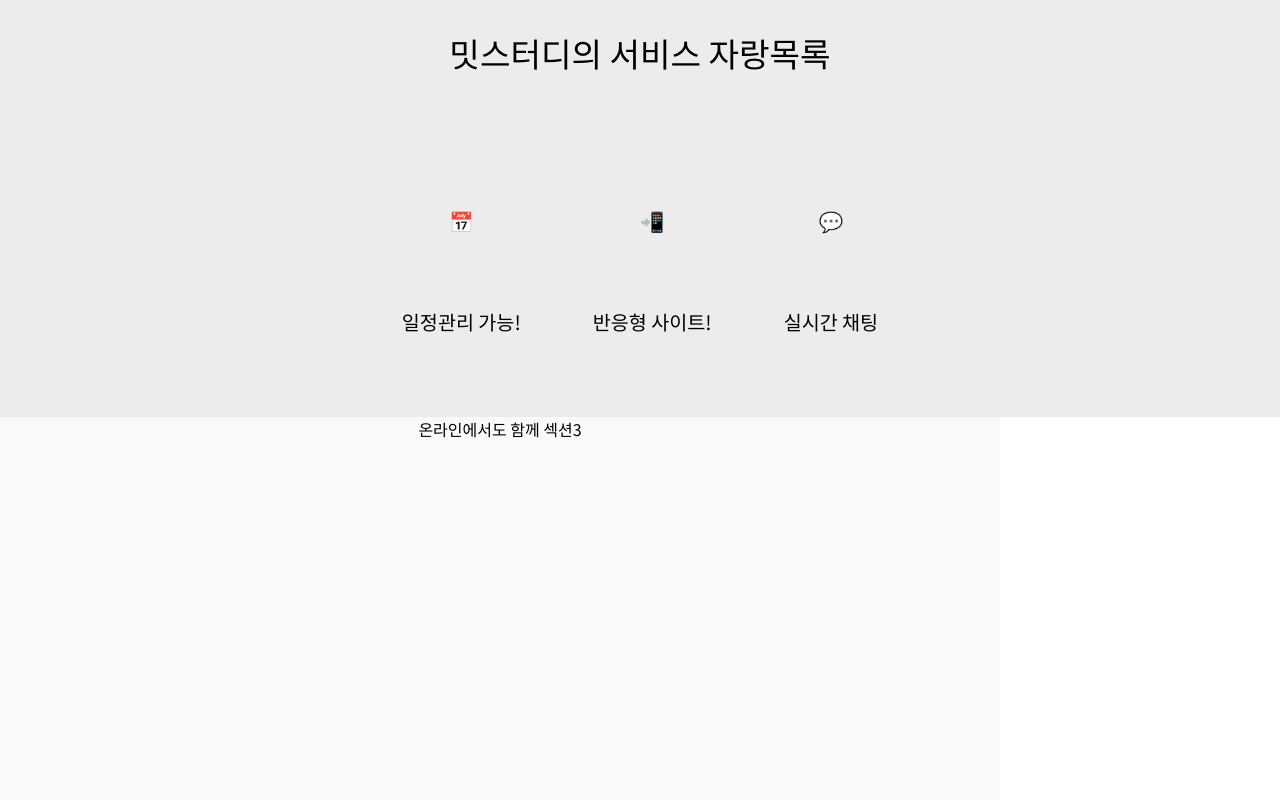
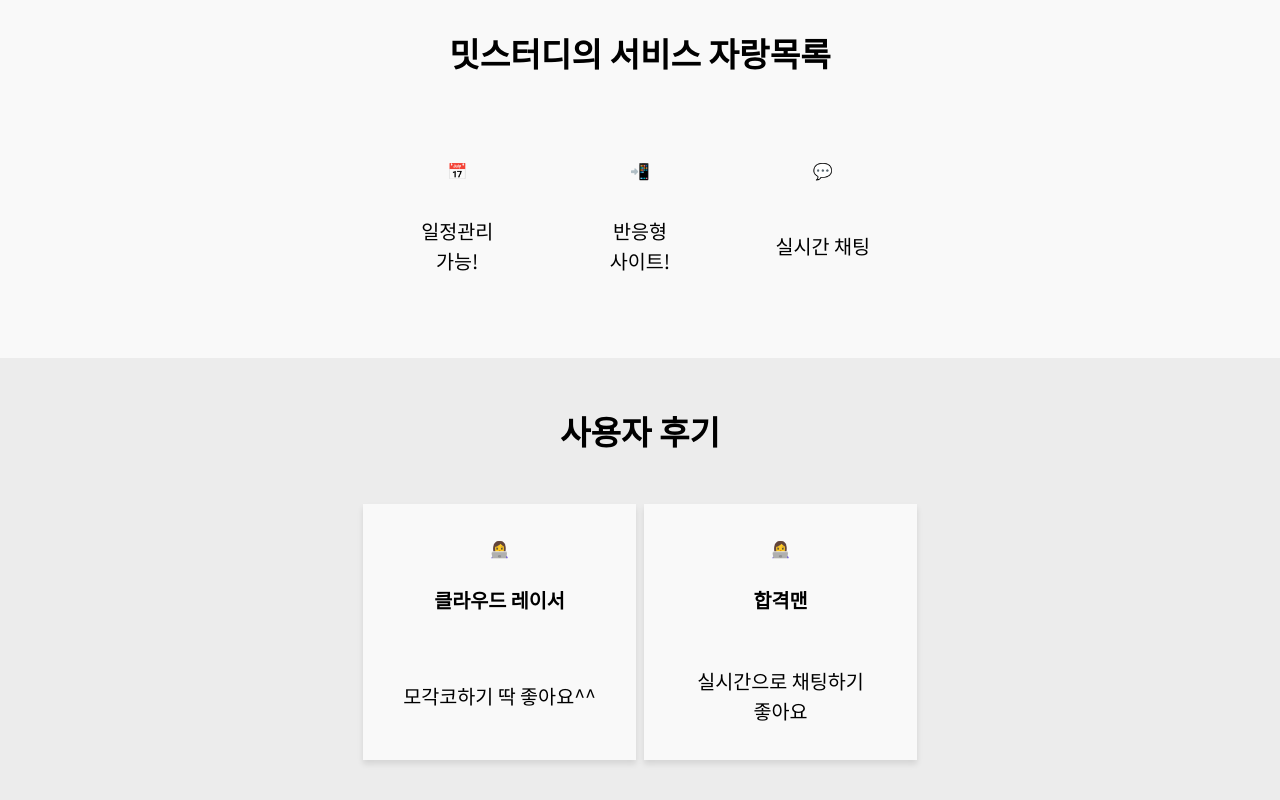
Before and after one commit to YAE-Joon/MeetStudy-FE, a Next.js app: page / in a window 1280 px wide. Shown: the part 460-1260 px from the top of the page. Built offline with nearby package versions, Linux system fonts and the light colour scheme; no server answers.

Commit message:
Feat : Landing-3rd section

```diff
--- a/public/token.json
+++ b/public/token.json
@@ -8,7 +8,8 @@
       "tertiarygray": "#ECECEC",
       "tertiarylightgray": "#C9EFBE",
       "whitebg": "#F9F9F9",
-      "blackbasic": "#000000"
+      "blackbasic": "#000000",
+      "grayforText": "#555555"
     }
   },
 
--- a/src/app/page.tsx
+++ b/src/app/page.tsx
@@ -1,28 +1,22 @@
-import { FirstSection, SecondSection } from "@/component/Landing";
+import {
+  FirstSectionLanding,
+  SecondSectionLanding,
+  ThirdSectionLanding,
+} from "@/component/Landing";
 import { Container } from "@/component/styled-components/Container";
 
 import Wrapper from "@/component/styled-components/Wrapper";
 import dt from "@/lib/designToken/designTokens";
-const DesignTokenVarNames = dt.DesignTokenVarNames;
 
 export default function Home() {
   return (
     <>
       <h1>랜딩 페이지(개발중)</h1>
-      <Container
-        color={DesignTokenVarNames.colors.simple.secondary}
-        padding={"2rem 0 2rem 0"}
-        gap={"3px"}
-      >
-        <FirstSection />
-      </Container>
-      <Container
-        color={DesignTokenVarNames.colors.simple.tertiarygray}
-        padding={"2rem 0 2rem 0"}
-        gap={"3px"}
-      >
-        <SecondSection />
-      </Container>
+
+      <FirstSectionLanding />
+      <SecondSectionLanding />
+      <ThirdSectionLanding />
+
       <Wrapper>
         <section>온라인에서도 함께 섹션3</section>
         <section>온라인에서도 함께 섹션4</section>
--- a/src/component/Landing.tsx
+++ b/src/component/Landing.tsx
@@ -6,6 +6,7 @@ import dt from "@/lib/designToken/designTokens";
 import routeLinks from "@/lib/routeLinks";
 import section_01_img from "../../public/images/1. landing-01.png";
 
+import { Container } from "@/component/styled-components/Container";
 import {
   FlexBox_H_2,
   FlexBox_v_2,
@@ -19,7 +20,7 @@ import {
 } from "@/component/styled-components/Buttons";
 import { GridBox_ul } from "@/component/styled-components/GridBoxes";
 import { Li_card } from "@/component/styled-components/Card";
-
+const tokens = dt.DesignTokenVarNames;
 const mobileWidth = dt.DesignTokenExcept.media.mobile;
 
 const TextPart = styled.section`
@@ -40,15 +41,36 @@ const TextPart = styled.section`
   }
 `;
 
-const dummy_list = {
+const dummy_list_sect2 = {
   "📅": "일정관리 가능!",
   "📲": "반응형 사이트!",
   "💬": "실시간 채팅",
 };
 
+const dummy_list_sect3 = [
+  {
+    category: "개발",
+    desc: "모각코하기 딱 좋아요^^",
+    profilePic: "👩‍💻",
+    author: "클라우드 레이서",
+  },
+  {
+    category: "공무원",
+    desc: "실시간으로 채팅하기 좋아요",
+    profilePic: "👩‍💻",
+    author: "합격맨",
+  },
+];
+
 /** Components */
-export const FirstSection = () => {
+// 사진과 타이틀
+export const FirstSectionLanding = () => {
   return (
+    <Container
+      color={tokens.colors.simple.secondary}
+      padding={"2rem 0 2rem 0"}
+      gap={"3px"}
+    >
       <FlexBox_H_2>
         <TextPart>
           <Title
@@ -56,7 +78,7 @@ export const FirstSection = () => {
             content={"온라인에서도 함께 공부해요, 밋스터디"}
             align="left"
           />
-        <Description content={"온라인 스터디 공간"} />
+          <Description content={"온라인 스터디 공간"} align="left" />
           <GridBox_ul>
             <PrimaryButton content={"스터디 합류하기"} href={"/"} />
             <SecondaryButton content="회원가입하기" href={routeLinks.signUp} />
@@ -74,24 +96,68 @@ export const FirstSection = () => {
           </ImageWrapper>
         </ImageContainer>
       </FlexBox_H_2>
+    </Container>
   );
 };
-
-export const SecondSection = () => {
+// 자랑거리 목록
+export const SecondSectionLanding = () => {
   return (
+    <Container
+      color={tokens.colors.simple.whitebg}
+      padding={"2rem 0 2rem 0"}
+      gap={"3px"}
+    >
       <FlexBox_v_2>
         <TextPart>
           <Title
             htype={2}
             content={"밋스터디의 서비스 자랑목록"}
-          color={dt.DesignTokenVarNames.colors.simple.blackbasic}
+            color={tokens.colors.simple.blackbasic}
           />
         </TextPart>
         <FlexBox_H_ul>
-        {Object.entries(dummy_list).map(([icon, text], idx) => (
-          <Li_card key={idx} emoji={icon} content={text} />
+          {Object.entries(dummy_list_sect2).map(([emoji, comment], idx) => (
+            <Li_card key={idx} item={{ emoji, comment }} />
           ))}
         </FlexBox_H_ul>
       </FlexBox_v_2>
+    </Container>
   );
 };
+// 사용자 후기 섹션
+export const ThirdSectionLanding = () => {
+  return (
+    <Container
+      color={tokens.colors.simple.tertiarygray}
+      padding={"2rem 0 2rem 0"}
+      gap={"3px"}
+    >
+      <FlexBox_v_2>
+        <TextPart>
+          <Title
+            htype={2}
+            content={"사용자 후기"}
+            color={tokens.colors.simple.blackbasic}
+          />
+        </TextPart>
+        <FlexBox_H_ul>
+          {dummy_list_sect3.map((item, idx) => (
+            <Li_card
+              key={idx}
+              item={{
+                emoji: item.profilePic,
+                comment: item.desc,
+                author: item.author,
+              }}
+              styles={{
+                $effectType: "hoverEffect",
+                $shadow: "primary",
+                $bgColor: tokens.colors.simple.whitebg,
+              }}
+            />
+          ))}
+        </FlexBox_H_ul>
+      </FlexBox_v_2>
+    </Container>
+  );
+};
--- a/src/component/styled-components/Card.tsx
+++ b/src/component/styled-components/Card.tsx
@@ -7,33 +7,78 @@ import {
 } from "@/component/styled-components/styledProps";
 
 import dt from "@/lib/designToken/designTokens";
-import { Span } from "@/component/styled-components/TextBoxes";
+import { Span, Description } from "@/component/styled-components/TextBoxes";
 const mobileWidth = dt.DesignTokenExcept.media.mobile;
+const tokens = dt.DesignTokenVarNames;
 
-interface Styled_li_card_props extends StyledProps {}
+interface Styled_li_card_props extends StyledProps {
+  $shadow?: "primary" | null;
+  $effectType?: "hoverEffect" | null;
+}
 
-interface li_cardProps extends StyledComponentsProps {
+interface Itemprops {
   image?: string;
   emoji?: string;
-  content: string;
-  key?: string | Number;
+  author?: string;
+  content?: string;
+  comment?: string;
 }
 
-const Styled_li = styled.li`
+interface LiCardProps extends StyledComponentsProps {
+  item: Itemprops;
+  key?: string | number;
+  styles?: Styled_li_card_props;
+}
+
+const Styled_li = styled.li<Styled_li_card_props>`
   list-style-type: none;
 
   display: flex;
   flex-wrap: wrap;
   flex-direction: column;
   justify-content: space-between;
+  //for same height
   align-items: center;
-  padding: 0 1rem;
+  // box-sizing: border-box;
+  padding: 1rem;
 
+  flex: 1 1 calc(33.333% - 1rem); // 1 line 3 card
   gap: 0.5rem;
+
+  /** options  */
+  ${({ $effectType }) => {
+    return (
+      $effectType === "hoverEffect" &&
+      `
+      &:hover {
+        transform: scale(1.15);
+        transition: transform 0.3s ease-in-out;
+      }
+    `
+    );
+  }}
+
+  ${({ $shadow }) =>
+    $shadow === "primary" &&
+    `
+    box-shadow: 0px 4px 6px rgba(0, 0, 0, 0.1);
+  `}
+
+${({ $bgColor }) =>
+    $bgColor
+      ? `
+        background-color: var(${$bgColor});
+        box-shadow: 0px 4px 6px rgba(0, 0, 0, 0.1);
+      `
+      : ""}
+
+
 
   @media only screen and (max-width: ${mobileWidth}) {
     flex-direction: column;
     align-items: center;
+
+    flex: 1 1 100%; // 1 line 1 card
   }
 
   > div,
@@ -42,12 +87,70 @@ const Styled_li = styled.li`
     min-width: 45%;
   }
 `;
-export const Li_card: React.FC<li_cardProps> = ({ image, emoji, content }) => {
+
+const CardContent = styled.div`
+  flex-grow: 1;
+  display: flex;
+  flex-direction: column;
+  justify-content: space-between;
+  align-items: center;
+  overflow: hidden;
+  padding: 1rem;
+
+  gap: 2rem;
+
+  //box-sizing: border-box; //for calc height inlciude padding
+
+  /* > span:nth-of-type(1) {
+    // 첫 번째 Span (item.image)
+    flex: 2;
+  }
+
+  > span:nth-of-type(2) {
+    flex: 1;
+  } */
+`;
+
+const CardUpper_ul = styled.ul<Styled_li_card_props>`
+  list-style-type: none;
+
+  display: flex;
+  flex-wrap: wrap;
+  flex-direction: column;
+  justify-content: space-between;
+  //for same height
+  align-items: center;
+  // box-sizing: border-box;
+
+  gap: 0.5rem;
+`;
+
+export const Li_card: React.FC<LiCardProps> = ({ item, styles = {} }) => {
   return (
-    <Styled_li>
-      {image && <Span content={image} />}
-      {emoji && <Span content={emoji} />}
-      <Span content={content} />
+    <Styled_li
+      $effectType={styles.$effectType}
+      $shadow={styles.$shadow}
+      $bgColor={styles.$bgColor}
+    >
+      <CardContent>
+        <CardUpper_ul>
+          {(item.image || item.emoji) && (
+            <figure>
+              {item.image && <img src={item.image} alt="Image description" />}
+              {item.emoji && <figcaption>{item.emoji}</figcaption>}
+            </figure>
+          )}
+
+          {item.author && <Span content={item.author} isBold={true} />}
+        </CardUpper_ul>
+        {item.comment && <Span content={item.comment} />}
+        {item.content && (
+          <Description
+            content={item.content}
+            color={tokens.colors.simple.grayforText}
+          />
+        )}
+      </CardContent>
     </Styled_li>
   );
 };
--- a/src/component/styled-components/FlexBoxes.tsx
+++ b/src/component/styled-components/FlexBoxes.tsx
@@ -2,8 +2,10 @@
 
 import styled from "styled-components";
 import dt from "@/lib/designToken/designTokens";
+import { StyledProps } from "@/component/styled-components/styledProps";
 const mobileWidth = dt.DesignTokenExcept.media.mobile;
 
+interface Styled_ul extends StyledProps {}
 export const FlexBox_H_2 = styled.div`
   display: flex;
   flex-wrap: wrap;
@@ -36,7 +38,7 @@ export const FlexBox_v_2 = styled.div`
   align-items: center;
   padding: 0 1rem;
 
-  gap: 5rem;
+  gap: 2rem;
 
   @media only screen and (max-width: ${mobileWidth}) {
     flex-direction: column;
@@ -50,12 +52,12 @@ export const FlexBox_v_2 = styled.div`
   }
 `;
 
-export const FlexBox_H_ul = styled.ul`
+export const FlexBox_H_ul = styled.ul<Styled_ul>`
   display: flex;
   flex-wrap: wrap;
   flex-direction: row;
   justify-content: space-between;
-  align-items: center;
+  align-items: stretch;
 
   padding-bottom: 2vh;
 
@@ -65,7 +67,7 @@ export const FlexBox_H_ul = styled.ul`
 
   @media only screen and (max-width: ${mobileWidth}) {
     flex-direction: column;
-    align-items: center;
+    align-items: stretch;
   }
 
   > div,
--- a/src/component/styled-components/TextBoxes.tsx
+++ b/src/component/styled-components/TextBoxes.tsx
@@ -5,7 +5,6 @@ import styled from "styled-components";
 import dt from "@/lib/designToken/designTokens";
 import {
   FontSizeOptions,
-  StyledComponentsProps,
   StyledProps,
 } from "@/component/styled-components/styledProps";
 
@@ -15,7 +14,7 @@ const DesignTokenVarNames = dt.DesignTokenVarNames;
 const mobileWidth = dt.DesignTokenExcept.media.mobile;
 
 interface StyledTextProps extends StyledProps {
-  $align?: string;
+  $align?: "center" | "left";
 }
 
 interface TextProps {
@@ -24,6 +23,8 @@ interface TextProps {
   fontSize?: keyof FontSizeOptions;
   align?: "center" | "left";
   htype?: 1 | 2 | 3 | 4 | 5 | 6;
+  isAuthor?: boolean;
+  isBold?: boolean;
 }
 
 /** styled */
@@ -31,6 +32,10 @@ interface TextProps {
 /// Title ///
 
 const StyledTitle = styled.h1<StyledTextProps>`
+  text-align: ${({ $align }) => {
+    return $align ? $align : "center";
+  }};
+
   font-size: var(
     ${({ $fontSize }) => {
       return $fontSize ? $fontSize : DesignTokenVarNames.fontSize.web.large;
@@ -43,11 +48,11 @@ const StyledTitle = styled.h1<StyledTextProps>`
   );
 
   padding: 1rem 1rem 1rem 1rem;
-  text-align: ${({ $align }) => {
-    return $align ? $align : "center";
-  }};
+
   overflow-wrap: break-word;
   word-break: keep-all;
+
+  font-weight: bold;
 
   @media only screen and (max-width: ${mobileWidth}) {
     font-size: var(${DesignTokenVarNames.fontSize.mobile.large});
@@ -57,6 +62,13 @@ const StyledTitle = styled.h1<StyledTextProps>`
 /// Description ///
 
 const StyledDesc = styled.p<StyledTextProps>`
+  display: flex;
+  align-items: center;
+  flex-shrink: 1;
+
+  justify-content: ${({ $align }) => {
+    return $align ? $align : "center";
+  }};
   font-size: var(
     ${({ $fontSize }) => {
       return $fontSize ? $fontSize : DesignTokenVarNames.fontSize.web.small;
@@ -68,7 +80,9 @@ const StyledDesc = styled.p<StyledTextProps>`
     }}
   );
 
-  padding: 2rem 1rem 2rem 1rem;
+  padding: 1rem;
+  min-height: 4rem;
+
   overflow-wrap: break-word;
   word-break: keep-all;
 
@@ -77,7 +91,13 @@ const StyledDesc = styled.p<StyledTextProps>`
   }
 `;
 
-const StyledSpan = styled.span<StyledTextProps>`
+const StyledSpanOrCite = styled.span<StyledTextProps>`
+  display: flex;
+  justify-content: center;
+  align-items: center;
+  flex-shrink: 1;
+
+  text-align: ${({ $align }) => $align || "center"};
   font-size: var(
     ${({ $fontSize }) => {
       return $fontSize ? $fontSize : DesignTokenVarNames.fontSize.web.small;
@@ -89,7 +109,16 @@ const StyledSpan = styled.span<StyledTextProps>`
     }}
   );
 
-  padding: 2rem 1rem 2rem 1rem;
+  ${({ $isBold }) =>
+    $isBold
+      ? `
+      font-weight: bold;
+      `
+      : ""}
+
+  // padding: 2rem 1rem 2rem 1rem;
+  min-height: 4rem;
+
   overflow-wrap: break-word;
   word-break: keep-all;
 
@@ -116,7 +145,7 @@ export const Title: React.FC<TextProps> = ({
   color = null,
   fontSize = null,
   htype = 1,
-  align = "center",
+  align,
 }) => {
   const Tag = `h${htype}` as keyof JSX.IntrinsicElements; // htype에 따른 태그 결정
   return (
@@ -140,7 +169,7 @@ export const Description: React.FC<TextProps> = ({
   color = null,
   fontSize = null,
   htype = null,
-  align = "center",
+  align = "left",
 }) => {
   return (
     <StyledDesc $color={color} $fontSize={fontSize} $align={align}>
@@ -162,11 +191,21 @@ export const Span: React.FC<TextProps> = ({
   content,
   color = null,
   fontSize = null,
-  align = "center",
+  isAuthor = false,
+  align,
+  isBold,
 }) => {
+  const Tag = isAuthor ? "cite" : "span";
+
   return (
-    <StyledSpan $color={color} $fontSize={fontSize} $align={align}>
+    <StyledSpanOrCite
+      as={Tag}
+      $color={color}
+      $fontSize={fontSize}
+      $align={align}
+      $isBold={isBold}
+    >
       {content}
-    </StyledSpan>
+    </StyledSpanOrCite>
   );
 };
--- a/src/component/styled-components/styledProps.ts
+++ b/src/component/styled-components/styledProps.ts
@@ -15,6 +15,8 @@ export interface StyledProps {
 
   // padding
   $padding?: string | null;
+
+  $isBold?: boolean;
 }
 
 /**
--- a/src/lib/designToken/designTokens.ts
+++ b/src/lib/designToken/designTokens.ts
@@ -7,6 +7,7 @@ interface Simple {
   tertiarylightgray: string;
   whitebg: string;
   blackbasic: string;
+  grayforText: string;
 }
 
 interface Colors {
@@ -85,6 +86,7 @@ const simple: Simple = {
   tertiarylightgray: "--colors-simple-tertiarylightgray",
   whitebg: "--colors-simple-whitebg",
   blackbasic: "--colors-simple-blackbasic",
+  grayforText: "--colors-simple-grayforText",
 };
 
 const colors: Colors = {
@@ -182,6 +184,7 @@ export default dt
 --colors-simple-tertiarylightgray:#C9EFBE;
 --colors-simple-whitebg:#F9F9F9;
 --colors-simple-blackbasic:#000000;
+--colors-simple-grayfor-text:#555555;
 --font-size-web-xlarge:calc(16px + 2vw);
 --font-size-web-large:calc(14px + 1.5vw);
 --font-size-web-medium:calc(12px + 1vw);
```
Lines whose indentation alone changed are shown as unchanged.
